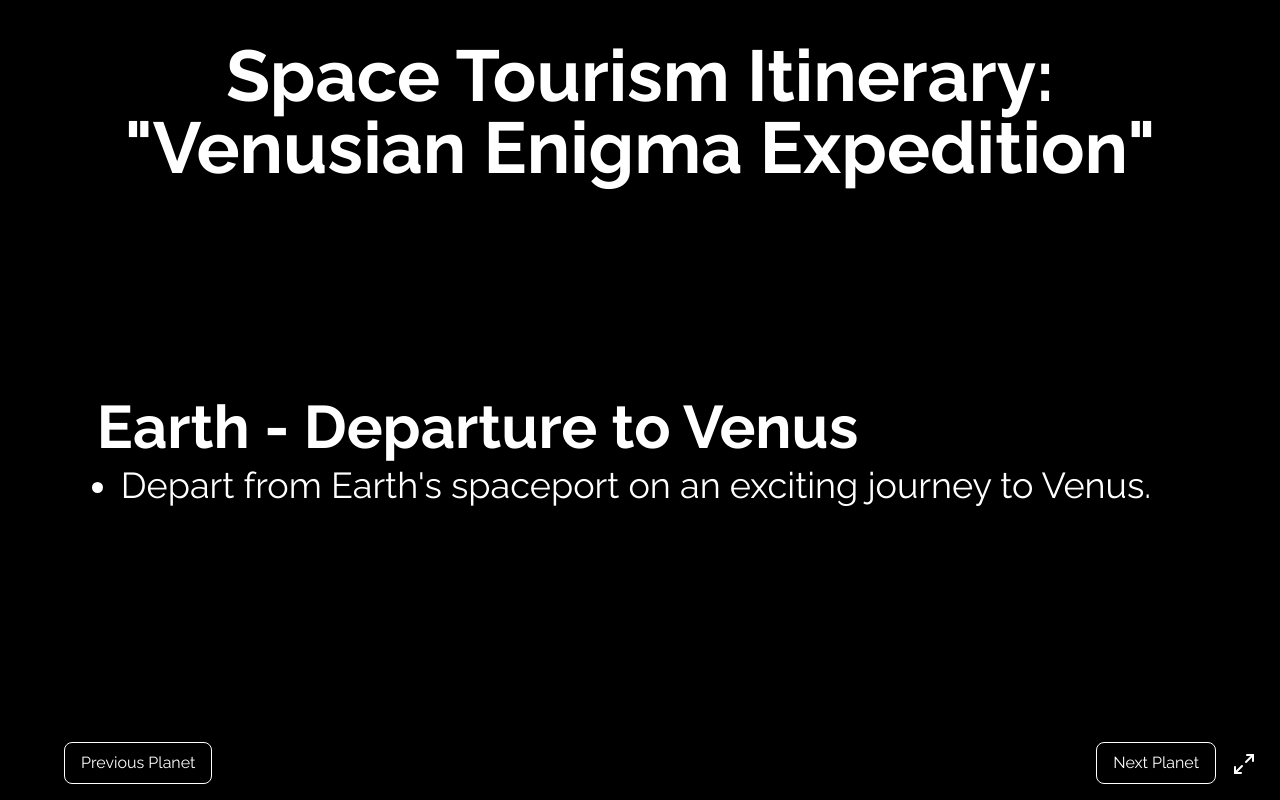
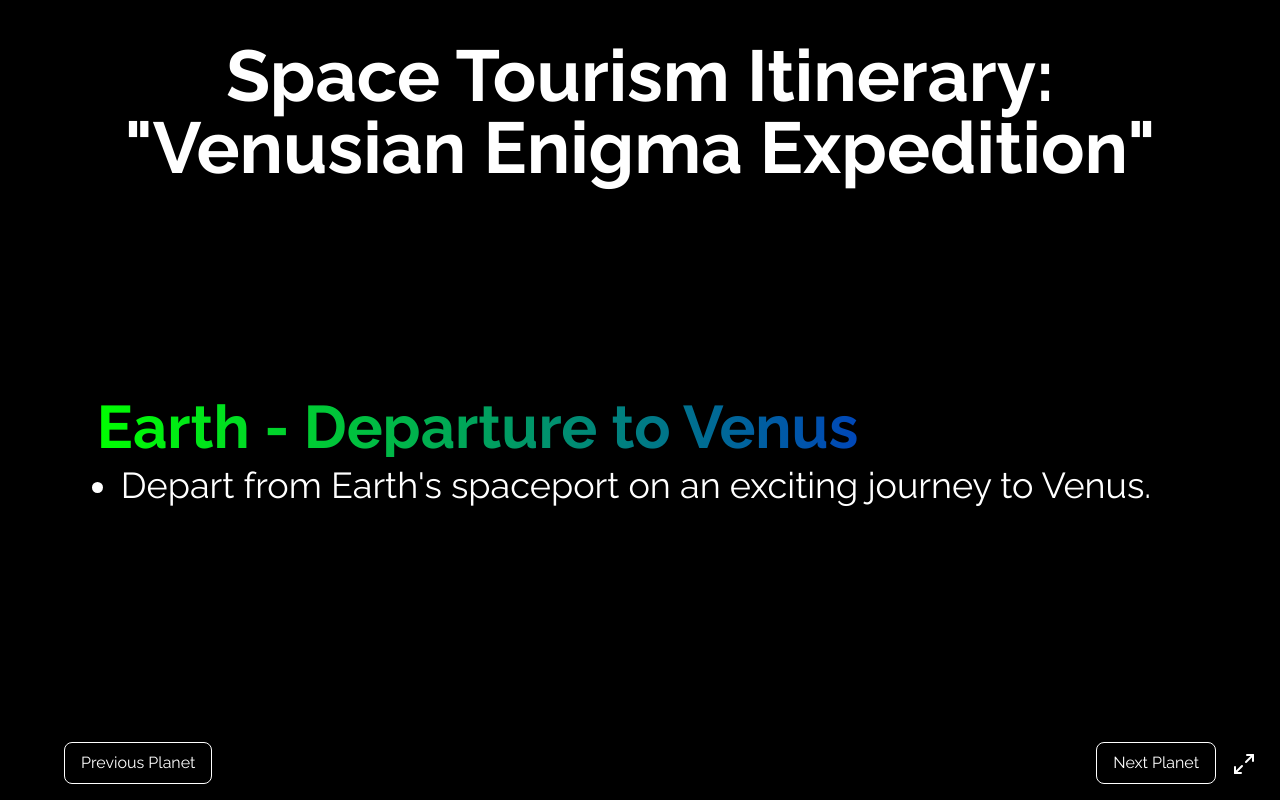
Before and after one commit to MurtazaJ24/planetary-tourism, a Next.js app: page /itinerary in a window 1280 px wide. Built offline with nearby package versions, Linux system fonts and the light colour scheme.

Commit message:
added gradient and new readme

```diff
--- a/app/itinerary/page.jsx
+++ b/app/itinerary/page.jsx
@@ -56,9 +56,21 @@ export default function Itinerary() {
 }
 
 function Earth() {
+  const colors = ["#00FF00", "#0000FF"]; // Dark Green to Dark Blue colors
+  const gradient = `linear-gradient(to right, ${colors[0]}, ${colors[1]})`;
+
   return (
     <div className="mb-6">
-      <h2 className="text-6xl font-bold mb-2">Earth - Departure to Venus</h2>
+      <h2
+        className="text-6xl font-bold mb-2"
+        style={{
+          background: gradient,
+          WebkitBackgroundClip: "text",
+          WebkitTextFillColor: "transparent",
+        }}
+      >
+        Earth - Departure to Venus
+      </h2>
       <ul className="list-disc ml-6 text-4xl">
         <li>Depart from Earth's spaceport on an exciting journey to Venus.</li>
       </ul>
@@ -67,9 +79,21 @@ function Earth() {
 }
 
 function Mercury() {
+  const colors = ["#D2B48C", "#8B4513"];
+  const gradient = `linear-gradient(to right, ${colors[0]}, ${colors[1]})`;
+
   return (
     <div className="mb-6">
-      <h2 className="text-6xl font-bold mb-2">Mercury - The Swiftest Planet</h2>
+      <h2
+        className="text-6xl font-bold mb-2"
+        style={{
+          background: gradient,
+          WebkitBackgroundClip: "text",
+          WebkitTextFillColor: "transparent",
+        }}
+      >
+        Mercury - The Swiftest Planet
+      </h2>
       <ul className="list-disc ml-6 text-4xl">
         <li>Begin your journey at the closest planet to the Sun, Mercury.</li>
         <li>
@@ -93,10 +117,22 @@ function Mercury() {
   );
 }
 
+// Import CSS from your stylesheet or add it inline
+
 function Venus() {
+  const colors = ["#ffcc00", "#ff6600"];
+  const gradient = `linear-gradient(to right, ${colors[0]}, ${colors[1]})`;
+
   return (
     <div className="mb-6">
-      <h2 className="text-6xl font-bold mb-2">
+      <h2
+        className="text-6xl font-bold mb-2"
+        style={{
+          background: gradient,
+          WebkitBackgroundClip: "text",
+          WebkitTextFillColor: "transparent",
+        }}
+      >
         Venus - Arrival and Exploration
       </h2>
       <ul className="list-disc ml-6 text-4xl">
@@ -115,9 +151,21 @@ function Venus() {
 }
 
 function Mars() {
+  const colors = ["#cc3300", "#ff6600"]; // Updated colors for a darker red gradient
+  const gradient = `linear-gradient(to right, ${colors[0]}, ${colors[1]})`;
+
   return (
     <div className="mb-6">
-      <h2 className="text-6xl font-bold mb-2">Mars - The Red Planet</h2>
+      <h2
+        className="text-6xl font-bold mb-2"
+        style={{
+          background: gradient,
+          WebkitBackgroundClip: "text",
+          WebkitTextFillColor: "transparent",
+        }}
+      >
+        Mars - The Red Planet
+      </h2>
       <ul className="list-disc ml-6 text-4xl">
         <li>Arrive at Mars and witness its red surface.</li>
         <li>
@@ -134,9 +182,21 @@ function Mars() {
 }
 
 function Jupiter() {
+  const colors = ["#B87333", "#AB8A83"]; // Updated colors for a brown gradient
+  const gradient = `linear-gradient(to right, ${colors[0]}, ${colors[1]})`;
+
   return (
     <div className="mb-6">
-      <h2 className="text-6xl font-bold mb-2">Jupiter - The Gas Giant</h2>
+      <h2
+        className="text-6xl font-bold mb-2"
+        style={{
+          background: gradient,
+          WebkitBackgroundClip: "text",
+          WebkitTextFillColor: "transparent",
+        }}
+      >
+        Jupiter - The Gas Giant
+      </h2>
       <ul className="list-disc ml-6 text-4xl">
         <li>Journey to Jupiter, the largest planet in the solar system.</li>
         <li>
@@ -150,9 +210,21 @@ function Jupiter() {
 }
 
 function Saturn() {
+  const colors = ["#FFD700", "#DAA520"]; // Colors for a gold-like gradient
+  const gradient = `linear-gradient(to right, ${colors[0]}, ${colors[1]})`;
+
   return (
     <div className="mb-6">
-      <h2 className="text-6xl font-bold mb-2">Saturn - The Ringed Planet</h2>
+      <h2
+        className="text-6xl font-bold mb-2"
+        style={{
+          background: gradient,
+          WebkitBackgroundClip: "text",
+          WebkitTextFillColor: "transparent",
+        }}
+      >
+        Saturn - The Ringed Planet
+      </h2>
       <ul className="list-disc ml-6 text-4xl">
         <li>Travel to Saturn and admire its breathtaking rings.</li>
         <li>
@@ -168,9 +240,21 @@ function Saturn() {
 }
 
 function Uranus() {
+  const colors = ["#00CED1", "#4682B4"]; // Colors for Uranus
+  const gradient = `linear-gradient(to right, ${colors[0]}, ${colors[1]})`;
+
   return (
     <div className="mb-6">
-      <h2 className="text-6xl font-bold mb-2">Uranus - The Ice Giant</h2>
+      <h2
+        className="text-6xl font-bold mb-2"
+        style={{
+          background: gradient,
+          WebkitBackgroundClip: "text",
+          WebkitTextFillColor: "transparent",
+        }}
+      >
+        Uranus - The Ice Giant
+      </h2>
       <ul className="list-disc ml-6 text-4xl">
         <li>Set course for Uranus and experience its extreme axial tilt.</li>
         <li>Study the icy composition of Uranus's atmosphere.</li>
@@ -184,9 +268,21 @@ function Uranus() {
 }
 
 function Neptune() {
+  const colors = ["#0000FF", "#800080"];
+  const gradient = `linear-gradient(to right, ${colors[0]}, ${colors[1]})`;
+
   return (
     <div className="mb-6">
-      <h2 className="text-6xl font-bold mb-2">Neptune - The Blue Giant</h2>
+      <h2
+        className="text-6xl font-bold mb-2"
+        style={{
+          background: gradient,
+          WebkitBackgroundClip: "text",
+          WebkitTextFillColor: "transparent",
+        }}
+      >
+        Neptune - The Blue Giant
+      </h2>
       <ul className="list-disc ml-6 text-4xl">
         <li>Reach Neptune and explore its stormy atmosphere.</li>
         <li>
@@ -200,9 +296,20 @@ function Neptune() {
 }
 
 function ReturnToEarth() {
+  const colors = ["#228B22", "#87CEEB"]; // Green and Blue colors
+  const gradient = `linear-gradient(to right, ${colors[0]}, ${colors[1]})`;
   return (
     <div className="mb-6">
-      <h2 className="text-6xl font-bold mb-2">Return to Earth</h2>
+      <h2
+        className="text-6xl font-bold mb-2"
+        style={{
+          background: gradient,
+          WebkitBackgroundClip: "text",
+          WebkitTextFillColor: "transparent",
+        }}
+      >
+        Return to Earth
+      </h2>
       <ul className="list-disc ml-6 text-4xl">
         <li>
           Begin the return journey to Earth, filled with incredible memories of
@@ -212,102 +319,3 @@ function ReturnToEarth() {
     </div>
   );
 }
-
-// {/* Earth - Departure to Venus */}
-// <div className="mb-6">
-//   <h2 className="text-2xl font-bold mb-2">Earth - Departure to Venus</h2>
-//   <ul className="list-disc ml-6">
-//     <li>
-//       Depart from Earth's spaceport on an exciting journey to Venus.
-//     </li>
-//   </ul>
-// </div>
-
-// {/* Venus - Arrival and Exploration */}
-// <div className="mb-6">
-//   <h2 className="text-2xl font-bold mb-2">
-//     Venus - Arrival and Exploration
-//   </h2>
-//   <ul className="list-disc ml-6">
-//     <li>Arrive at Venus and enter its thick atmosphere.</li>
-//     <li>
-//       Explore the surface and witness the unique landscape of rocky plains
-//       and volcanic features.
-//     </li>
-//     <li>
-//       Experience the extreme temperature and pressure conditions on the
-//       planet.
-//     </li>
-//   </ul>
-// </div>
-
-// {/* Jupiter - The King of Gas Giants */}
-// <div className="mb-6">
-//   <h2 className="text-2xl font-bold mb-2">
-//     Jupiter - The King of Gas Giants
-//   </h2>
-//   <ul className="list-disc ml-6">
-//     <li>Journey to Jupiter, the largest planet in the solar system.</li>
-//     <li>
-//       Witness the powerful storms on Jupiter, including the famous Great
-//       Red Spot.
-//     </li>
-//     <li>Explore Jupiter's diverse moons and their unique features.</li>
-//   </ul>
-// </div>
-
-// {/* Saturn - Rings and Beyond */}
-// <div className="mb-6">
-//   <h2 className="text-2xl font-bold mb-2">Saturn - Rings and Beyond</h2>
-//   <ul className="list-disc ml-6">
-//     <li>Travel to Saturn and admire its breathtaking rings.</li>
-//     <li>
-//       Conduct a spacewalk within the rings to experience their beauty up
-//       close.
-//     </li>
-//     <li>
-//       Study Saturn's moons, including Titan with its thick atmosphere.
-//     </li>
-//   </ul>
-// </div>
-
-// {/* Uranus - The Tilted Ice Giant */}
-// <div className="mb-6">
-//   <h2 className="text-2xl font-bold mb-2">
-//     Uranus - The Tilted Ice Giant
-//   </h2>
-//   <ul className="list-disc ml-6">
-//     <li>Set course for Uranus and experience its extreme axial tilt.</li>
-//     <li>Study the icy composition of Uranus's atmosphere.</li>
-//     <li>
-//       Observe its unique orbital characteristics in the outer reaches of
-//       the solar system.
-//     </li>
-//   </ul>
-// </div>
-
-// {/* Neptune - The Mystic Blue Giant */}
-// <div className="mb-6">
-//   <h2 className="text-2xl font-bold mb-2">
-//     Neptune - The Mystic Blue Giant
-//   </h2>
-//   <ul className="list-disc ml-6">
-//     <li>Reach Neptune and explore its stormy atmosphere.</li>
-//     <li>
-//       Investigate dynamic weather patterns and dark spots on the distant
-//       planet.
-//     </li>
-//     <li>Appreciate the unique features of Neptune's moon Triton.</li>
-//   </ul>
-// </div>
-
-// {/* Return to Earth */}
-// <div className="mb-6">
-//   <h2 className="text-2xl font-bold mb-2">Return to Earth</h2>
-//   <ul className="list-disc ml-6">
-//     <li>
-//       Begin the return journey to Earth, filled with incredible memories
-//       of a Venusian Odyssey and a tour of the wonders of our solar system.
-//     </li>
-//   </ul>
-// </div>
```
Also changed, not shown: 1 other file (tests, documents, lock files or other folders).
